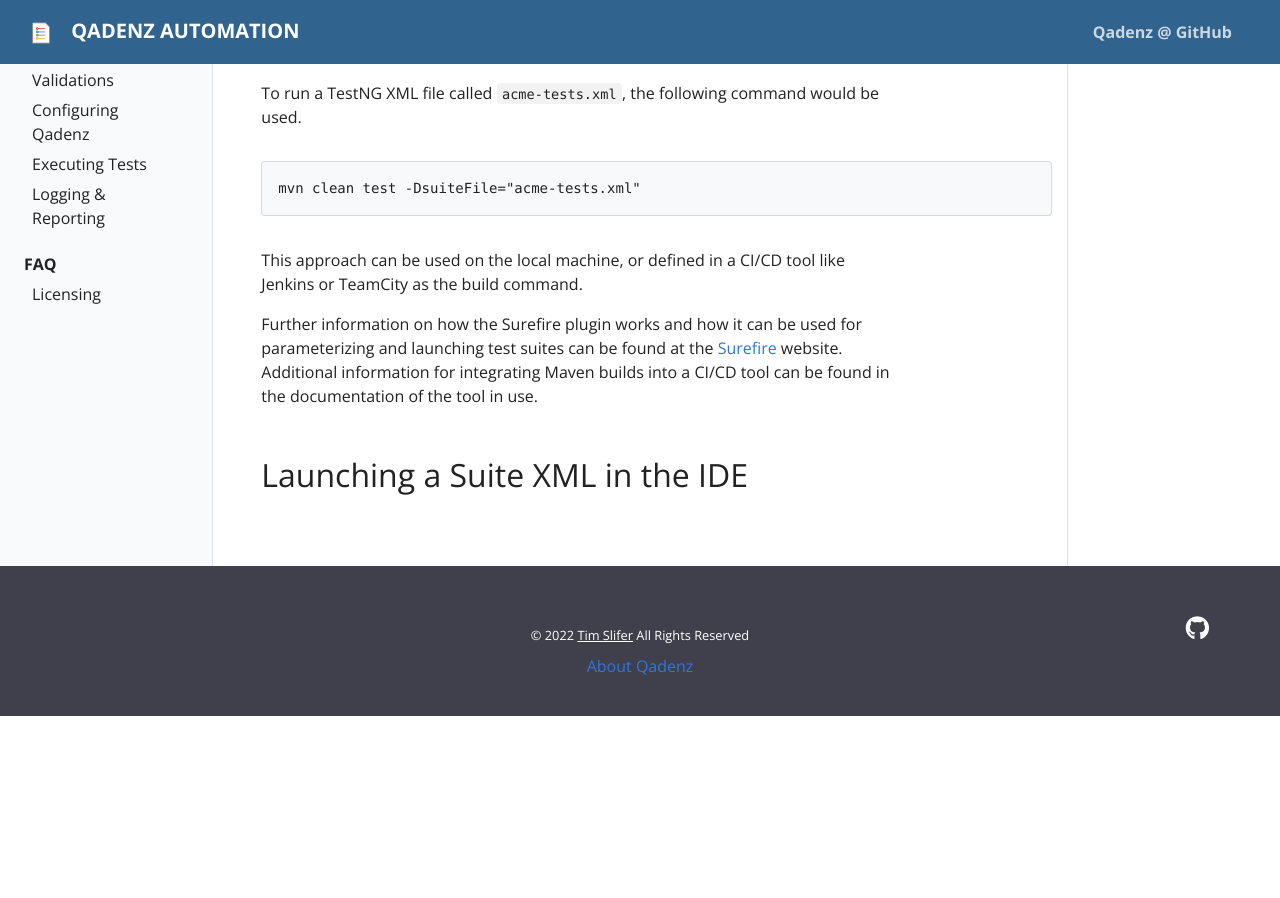
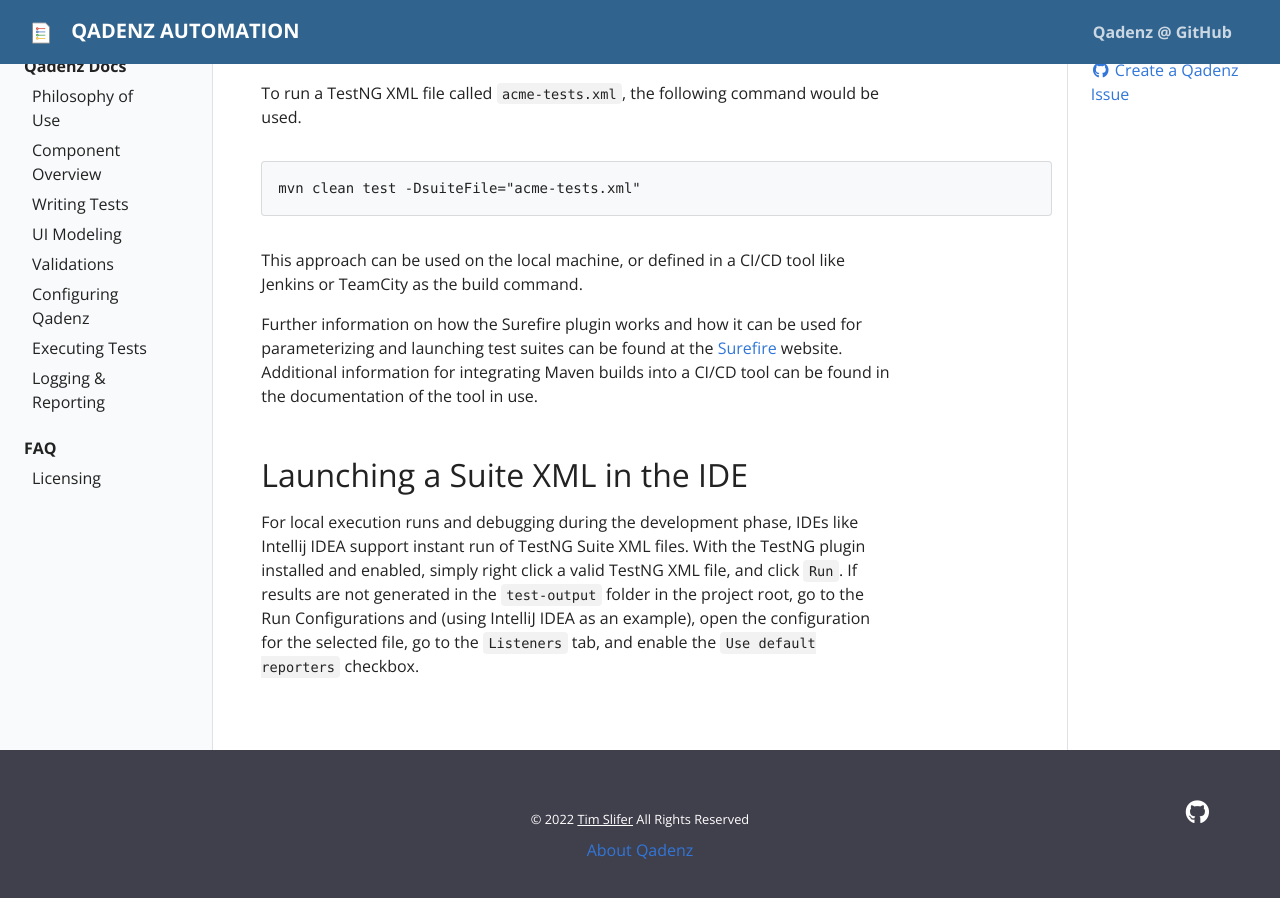
Before and after one commit to qadenz/qadenz.github.io, a Jekyll site: the page built from _docs/qadenz/executing-tests.md, in a window 1280 px wide and 900 px high, scrolled down 4493 px. Built offline with Jekyll 4.4.1, drawn with Linux system fonts in a browser that asks for light colours; before the commit the page ends 5209 px from its top, so only the background shows below that.

Commit message:
Added more Execution content

```diff
--- a/_docs/qadenz/executing-tests.md
+++ b/_docs/qadenz/executing-tests.md
@@ -161,3 +161,5 @@ This approach can be used on the local machine, or defined in a CI/CD tool like
 Further information on how the Surefire plugin works and how it can be used for parameterizing and launching test suites can be found at the [Surefire](https://maven.apache.org/surefire/maven-surefire-plugin/) website. Additional information for integrating Maven builds into a CI/CD tool can be found in the documentation of the tool in use.
 
 ## Launching a Suite XML in the IDE
+
+For local execution runs and debugging during the development phase, IDEs like Intellij IDEA support instant run of TestNG Suite XML files. With the TestNG plugin installed and enabled, simply right click a valid TestNG XML file, and click `Run`. If results are not generated in the `test-output` folder in the project root, go to the Run Configurations and (using IntelliJ IDEA as an example), open the configuration for the selected file, go to the `Listeners` tab, and enable the `Use default reporters` checkbox.
```
